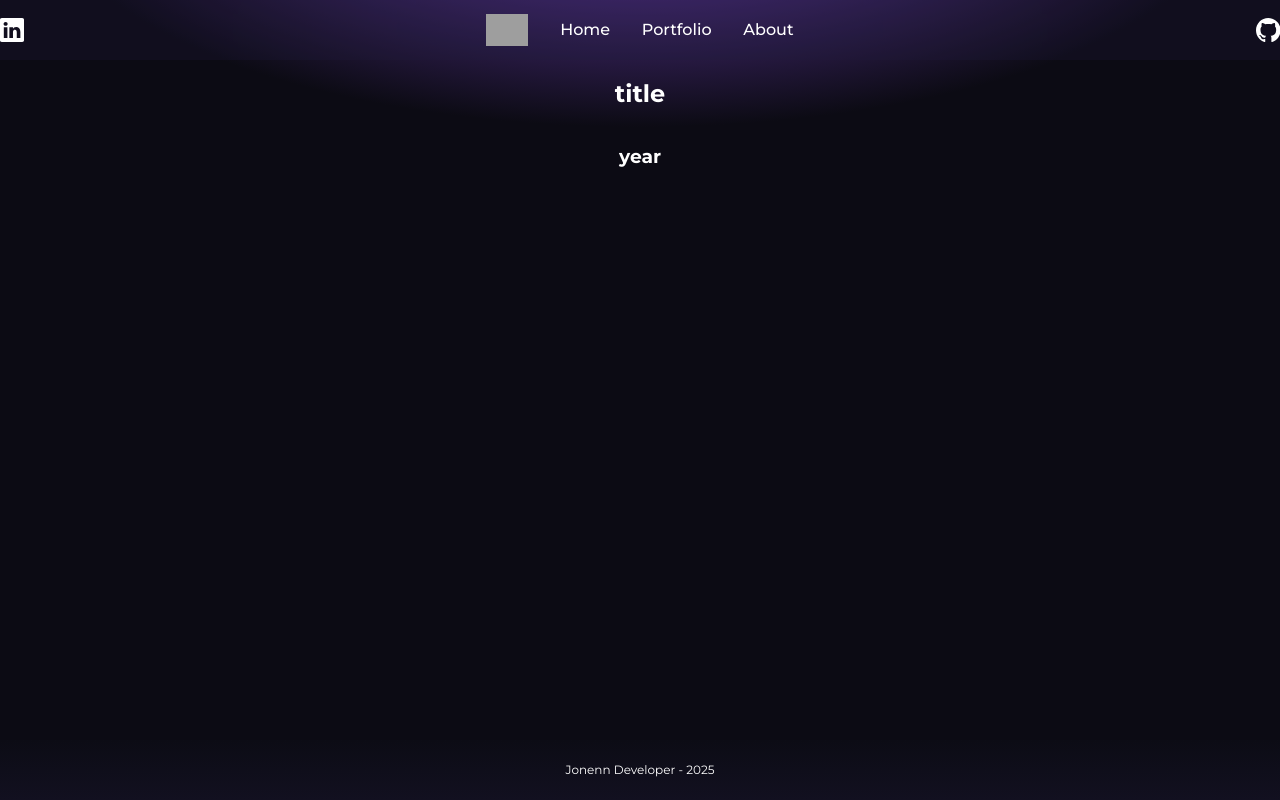
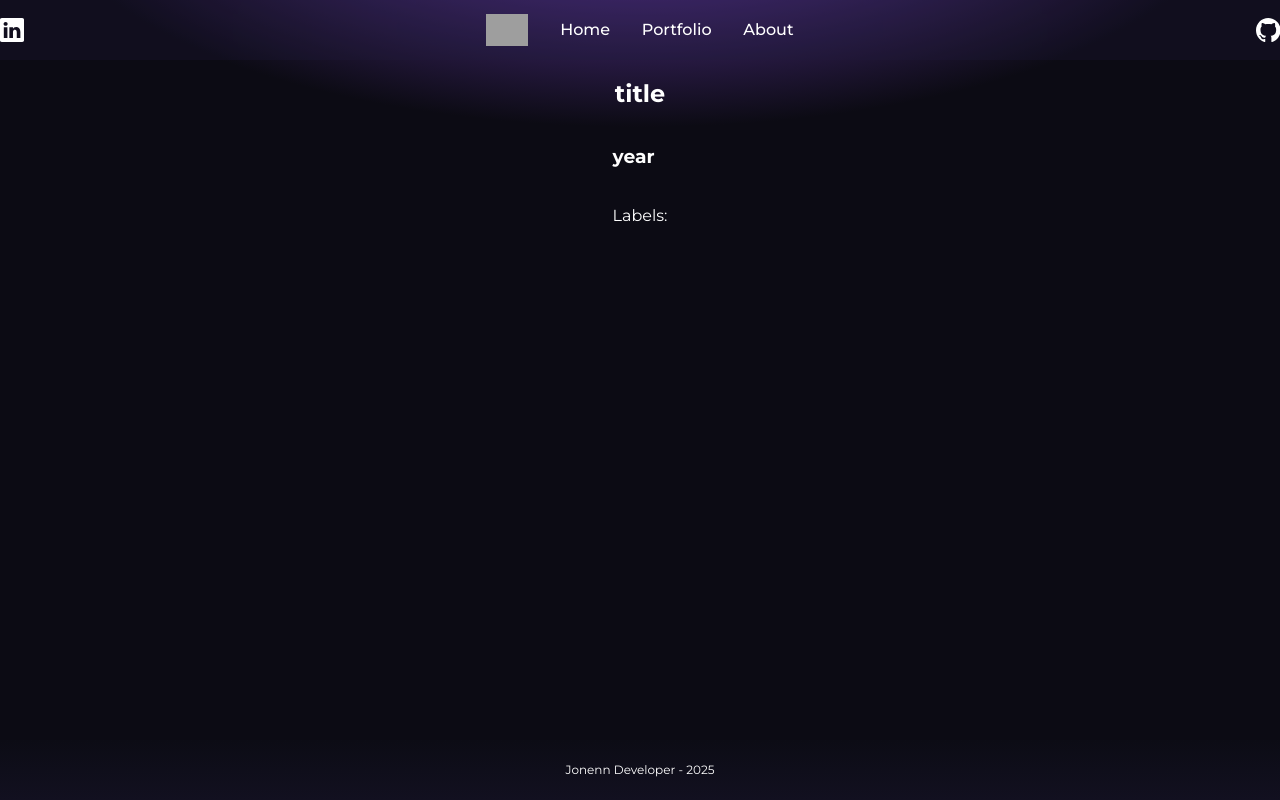
Before and after one commit to jonenn/Portfolio, a Next.js app: page /portfolio in a window 1280 px wide. Built offline with nearby package versions, Linux system fonts and the light colour scheme; grey boxes are pictures that could not be loaded.

Commit message:
API call setup for portfolio

```diff
--- a/app/portfolio/page.tsx
+++ b/app/portfolio/page.tsx
@@ -2,10 +2,14 @@
 
 import { Loader } from '@/components/common/Loader';
 import { Project } from '@/components/common/Project';
-import React, { useState } from 'react';
+import React, { useEffect, useState } from 'react';
 
 const Portfolio = () => {
    const [loading, setLoading] = useState(false);
+
+   // useEffect(()=>{
+
+   // },[])
 
    return loading ? (
       <Loader />
--- /dev/null
+++ b/src/api/portfolio.tsx
@@ -0,0 +1,7 @@
+import { fetchData } from './strapi';
+
+const getPortfolio = async (query = '') => {
+   return await fetchData(`portfolio${query}`);
+};
+
+export { getPortfolio };
--- a/src/components/common/Project/index.tsx
+++ b/src/components/common/Project/index.tsx
@@ -1,5 +1,3 @@
-import React from 'react';
-
 const Project = () => {
    return (
       <div className="project__container">
@@ -16,7 +14,7 @@ const Project = () => {
                <div className="project__tech"></div>
             </div>
             <div className="project__labels">
-               <div className="project__caption"></div>
+               <div className="project__caption">Labels:</div>
                <div className="project__label"></div>
                <div className="project__label"></div>
             </div>
```
